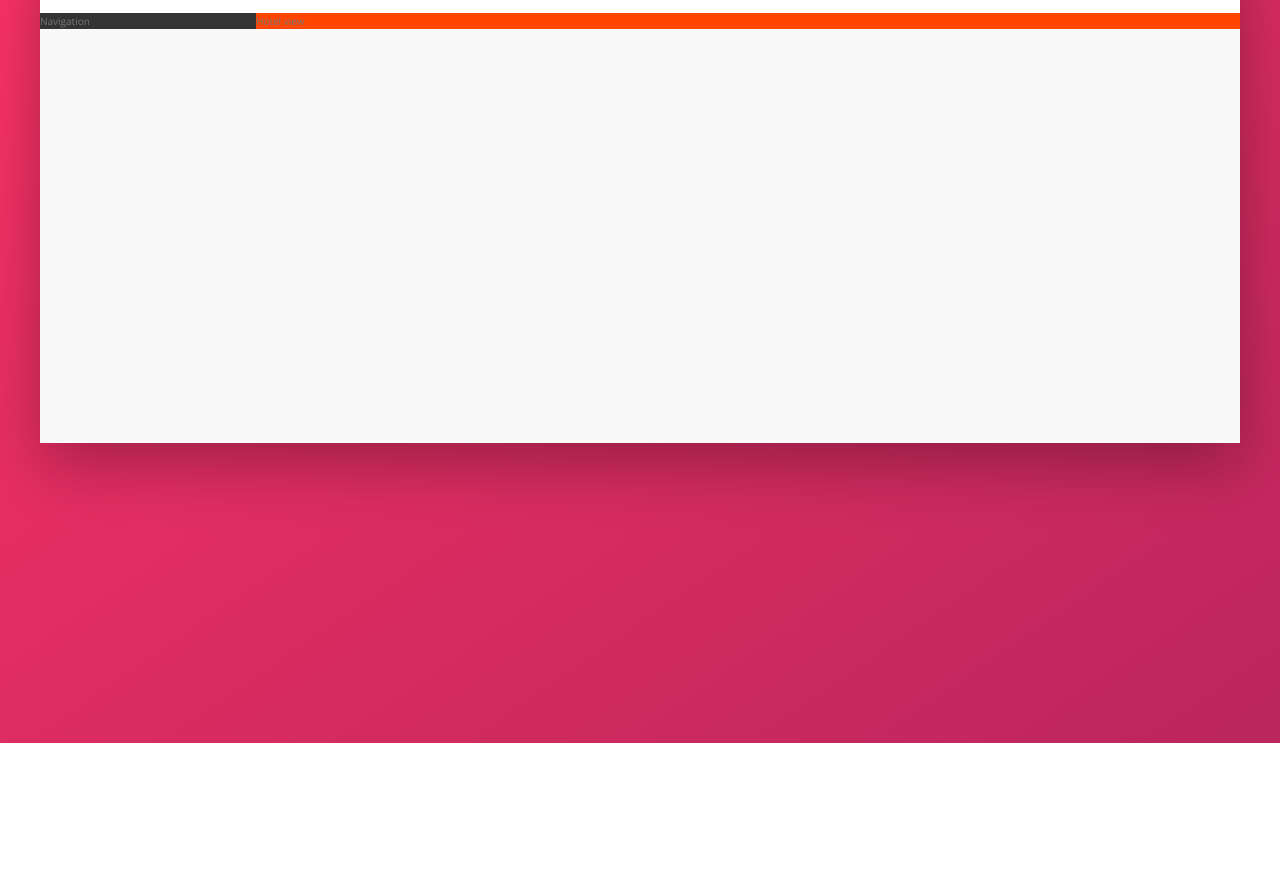
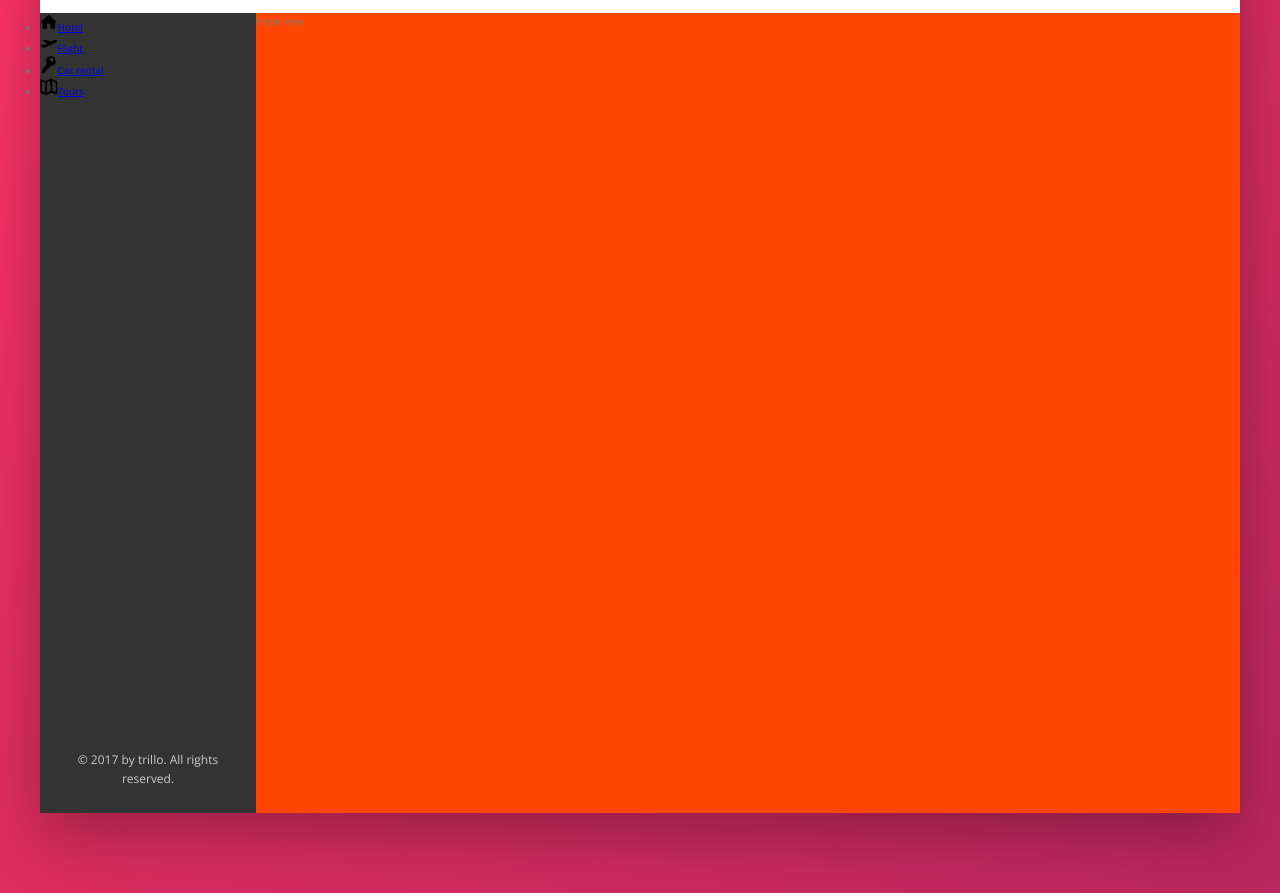
Before and after one commit to milarako/Trillo-Flexbox, a website: page index.html in a window 1280 px wide. Shown: the part 137-1030 px from the top of the page. Before the commit the page ends 880 px from the top, so only its background shows below. Drawn offline with nearby package versions, Linux system fonts and the light colour scheme.

Commit message:
build navigation - part 1

```diff
--- a/index.html
+++ b/index.html
@@ -46,8 +46,50 @@
             </header>
             <div class="content">
                 <nav class="sidebar">
-                    Navigation
+                    <ul class="side-nav">
+                        <li class="side-nav__item">
+                            <a href="#" class="side-nav__link">
+                                <svg class="side-nav__icon">
+                                    <use xlink:href="img/sprite.svg#icon-home"></use>
+                                    <span>Hotel</span>
+                                </svg>
+                            </a>
+                        </li>
+
+                        <li class="side-nav__item">
+                            <a href="#" class="side-nav__link">
+                                <svg class="side-nav__icon">
+                                    <use xlink:href="img/sprite.svg#icon-aircraft-take-off"></use>
+                                    <span>Flight</span>
+                                </svg>
+                            </a>
+                        </li>
+
+                        <li class="side-nav__item">
+                            <a href="#" class="side-nav__link">
+                                <svg class="side-nav__icon">
+                                    <use xlink:href="img/sprite.svg#icon-key"></use>
+                                    <span>Car rental</span>
+                                </svg>
+                            </a>
+                        </li>
+
+                        <li class="side-nav__item">
+                            <a href="#" class="side-nav__link">
+                                <svg class="side-nav__icon">
+                                    <use xlink:href="img/sprite.svg#icon-map"></use>
+                                    <span>Tours</span>
+                                </svg>
+                            </a>
+                        </li>
+                    </ul>
+
+                    <div class="legal">
+                        &copy; 2017 by trillo. All rights reserved.
+                    </div>
                 </nav>
+
+
                 <main class="hotel-view">
                     Hotel view
                 </main>
--- a/sass/_components.scss
+++ b/sass/_components.scss
@@ -117,3 +117,29 @@
                 margin-right: 1rem;
         }
 }
+
+////////////////////////////////////////////
+// SIDE NAVIGATION
+.side-nav {
+        &__item {
+
+        }
+
+        &__link {
+
+        }
+
+        &__icon {
+                width: 1.75rem;
+                height: 1.75rem;
+        }
+}
+
+////////////////////////////////////////////
+// LEGAL TEXT
+.legal {
+        font-size: 1.2rem;
+        color: var(--color-grey-light-4);
+        text-align: center;
+        padding: 2.5rem;
+}
--- a/sass/_layout.scss
+++ b/sass/_layout.scss
@@ -26,12 +26,16 @@
         background-color: var(--color-grey-dark-1);
 
         flex: 0 0 18%;
+        display: flex;
+        flex-direction: column;
+        justify-content: space-between;
 
 }
 
 .hotel-view {
         background-color: #fff;
         background-color: orangered;
+        height: 80rem;
 
         flex: 1;
 }
```
Also changed, not shown: css/style.css, sass/README.md (added).
